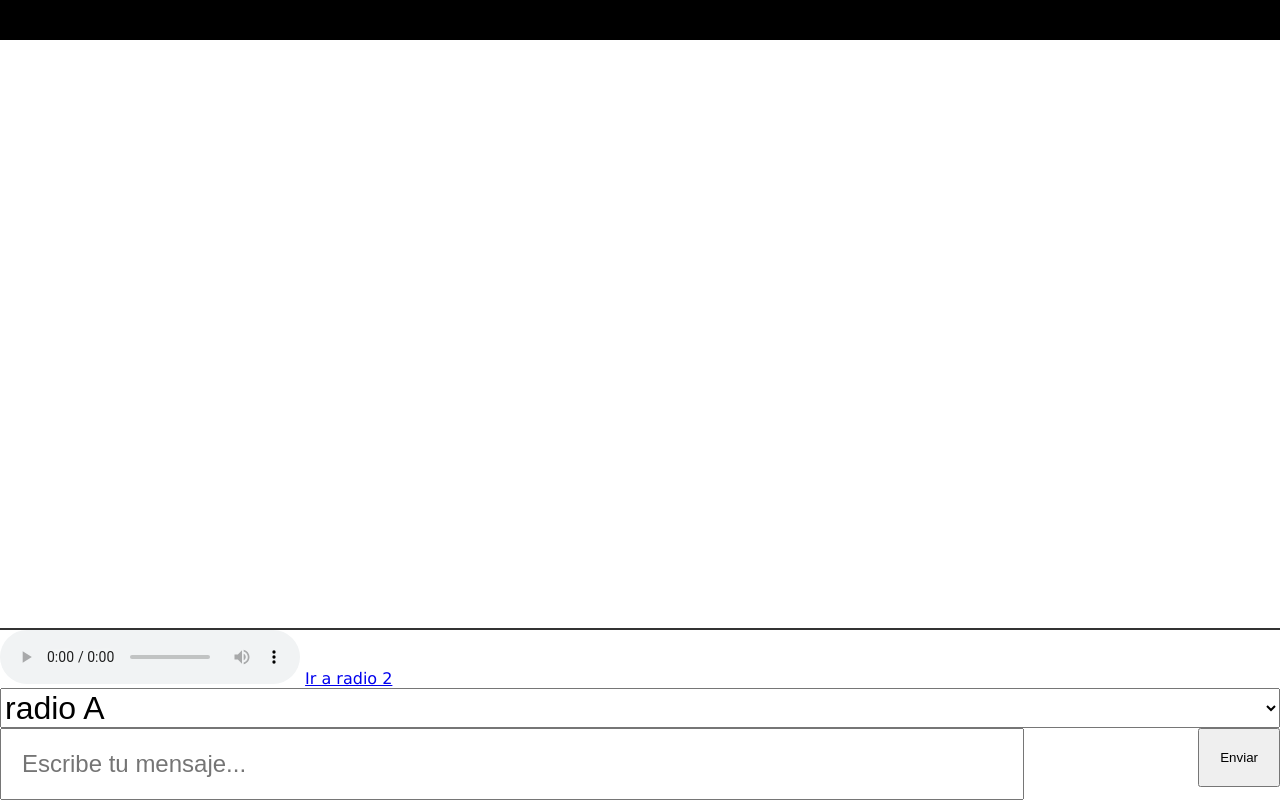
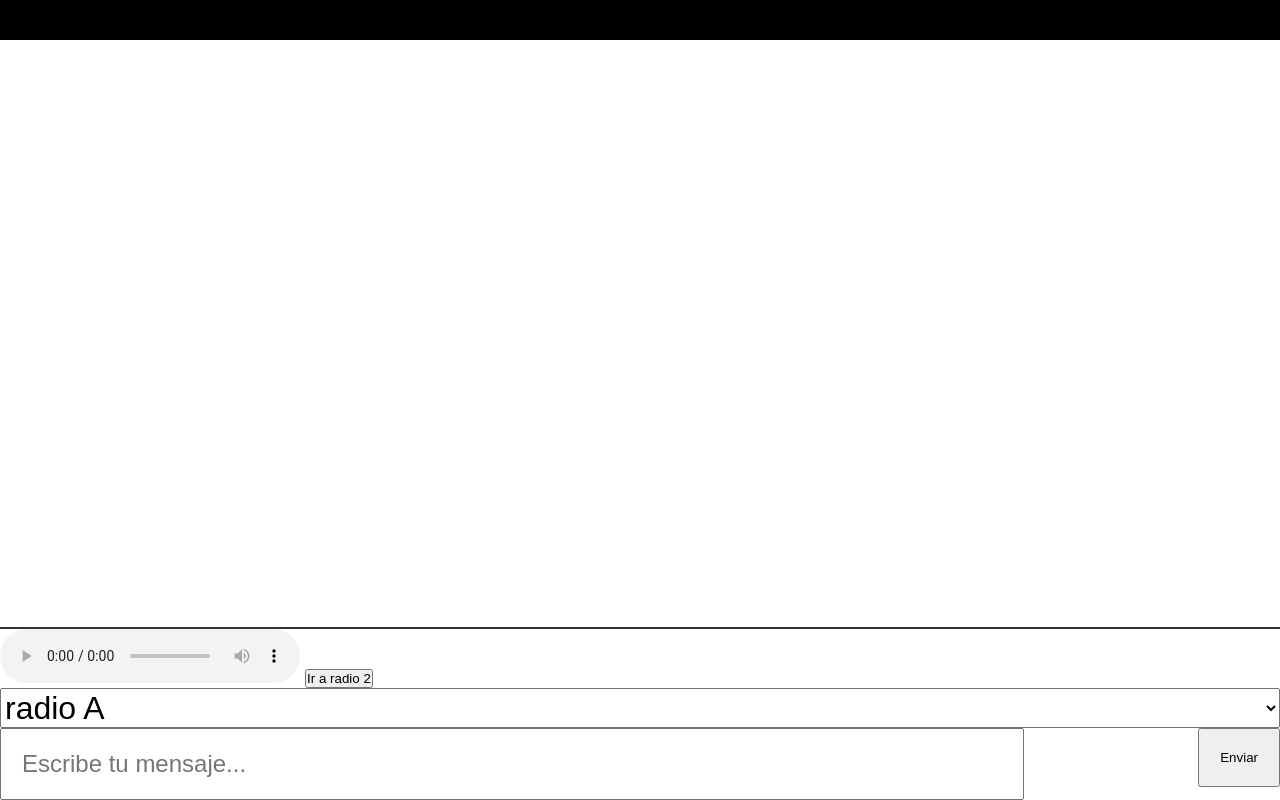
Before and after one commit to benjartv/Lab-1-SD, a website: page Radio/index.html in a window 1280 px wide. Drawn offline with nearby package versions, Linux system fonts and the light colour scheme; no server answers.

Commit message:
link to button for switch radios

```diff
--- a/Radio/index.html
+++ b/Radio/index.html
@@ -83,7 +83,7 @@
 		<audio id="audioPlayer" controls autoplay>
 			<source src="http://192.168.1.106:8080" type="audio/mp3">
 		</audio>
-		<a class="home-link" href="/radio2">Ir a radio 2</a>
+		<a class="home-link" href="/radio2"><button type="button">Ir a radio 2</button></a>
 		<form action="">
 			<select name="radio" id="radio">
 				<option value="Sala-a">radio A</option>
```
Also changed, not shown: Radio/radio2.html (+1 -1 lines).
